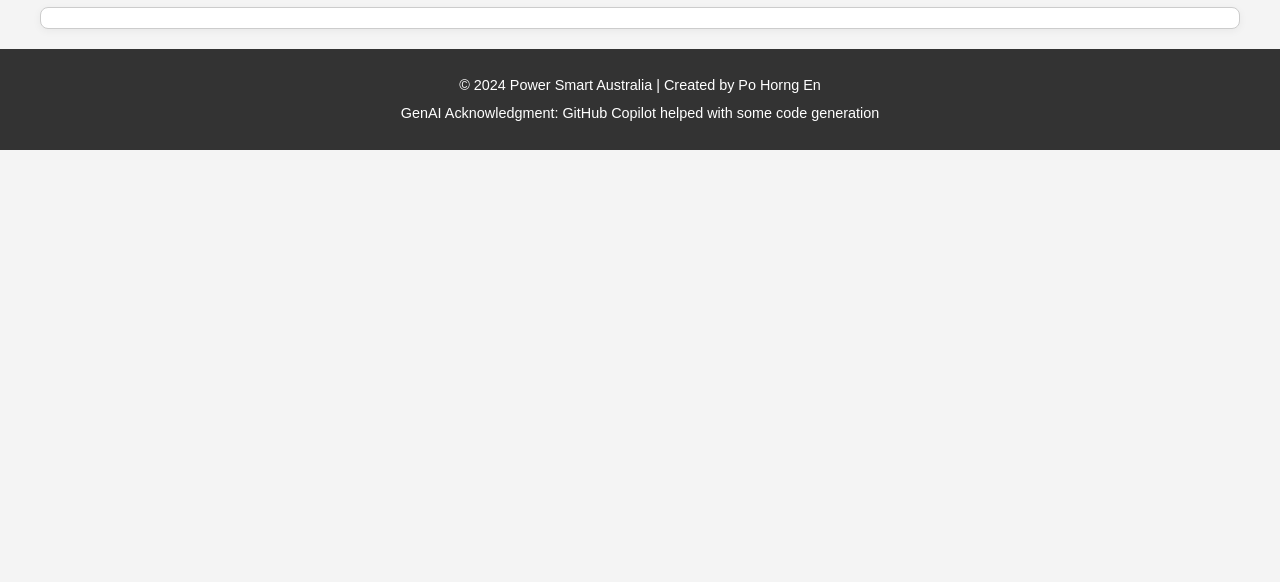
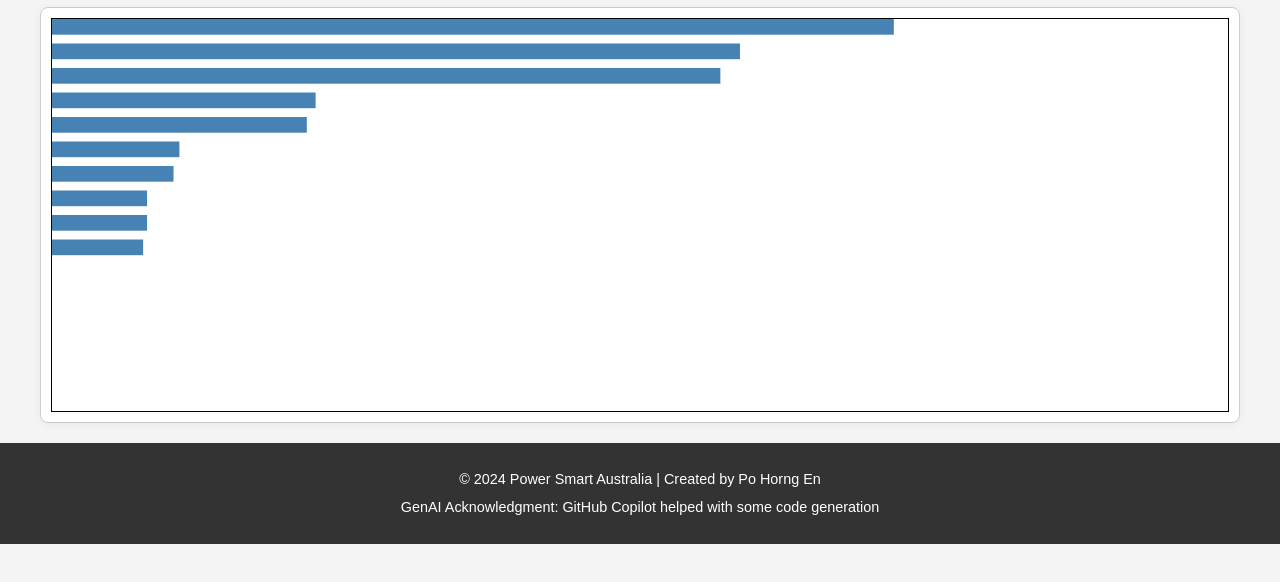
Before and after one commit to Stevephe123/T04-2, a plain HTML site: page index.html in a window 1280 px wide. Shown: the part 146-728 px from the top of the page. Drawn offline with nearby package versions, Linux system fonts and the light colour scheme.

Commit message:
feat(t04-5): bind data to rects; set width/height; defer spacing to T04-6

```diff
--- a/index.html
+++ b/index.html
@@ -38,11 +38,13 @@
   </footer>
 
   <!-- Scripts -->
-  <script src="script.js"></script>
+  <!-- <script src="script.js"></script> -->
   <!-- D3 library -->
   <script src="https://d3js.org/d3.v7.min.js"></script>
   <!-- NEW: T04-4 loader -->
   <script src="t04-4-load.js"></script>
+  <!-- ✅ T04-5: Define createBarChart() and draw bars -->
+  <script src="t04-5-bars.js"></script>
   <!-- <script src="t04-3-bars.js"></script> -->
   <!-- <script src="energy-d3.js"></script> -->
 </body>
--- a/style.css
+++ b/style.css
@@ -132,3 +132,7 @@ footer {
 footer p {
     margin: 5px 0;
 }
+
+.bar {
+    fill: steelblue;
+}
--- a/t04-4-load.js
+++ b/t04-4-load.js
@@ -1,15 +1,11 @@
-/* Stub: will draw the chart in T04-5 */
-function createBarChart(data) {
-    console.log("createBarChart received", data.length, "rows");
-}
-
+// t04-4-load.js
 /* Load CSV, Convert Type, Quick Check */
 d3.csv("data/tvBrandCount.csv", d => ({
     brand: d.brand,
     count: +d.count
 })).then(data => {
     // Quick checks
-    console.log(data); // full array
+    console.log("✅ Data loaded:", data);
     console.log("rows:", data.length);
     console.log("max:", d3.max(data, d => d.count));
     console.log("min:", d3.min(data, d => d.count));
--- /dev/null
+++ b/t04-5-bars.js
@@ -0,0 +1,16 @@
+// t04-5-bars.js
+const createBarChart = (data) => {
+    const svg = d3.select(".responsive-svg-container")
+        .append("svg")
+        .attr("viewBox", "0 0 1200 400")
+        .style("border", "1px solid black");
+
+    svg.selectAll("rect")
+        .data(data)
+        .join("rect")
+        .attr("class", d => `bar bar-${d.count}`)
+        .attr("width", d => d.count)
+        .attr("height", 16)
+        .attr("x", 0)                    // all bars start from the left
+        .attr("y", (d, i) => i * 25);    // space them 25 px apart vertically
+};
```
